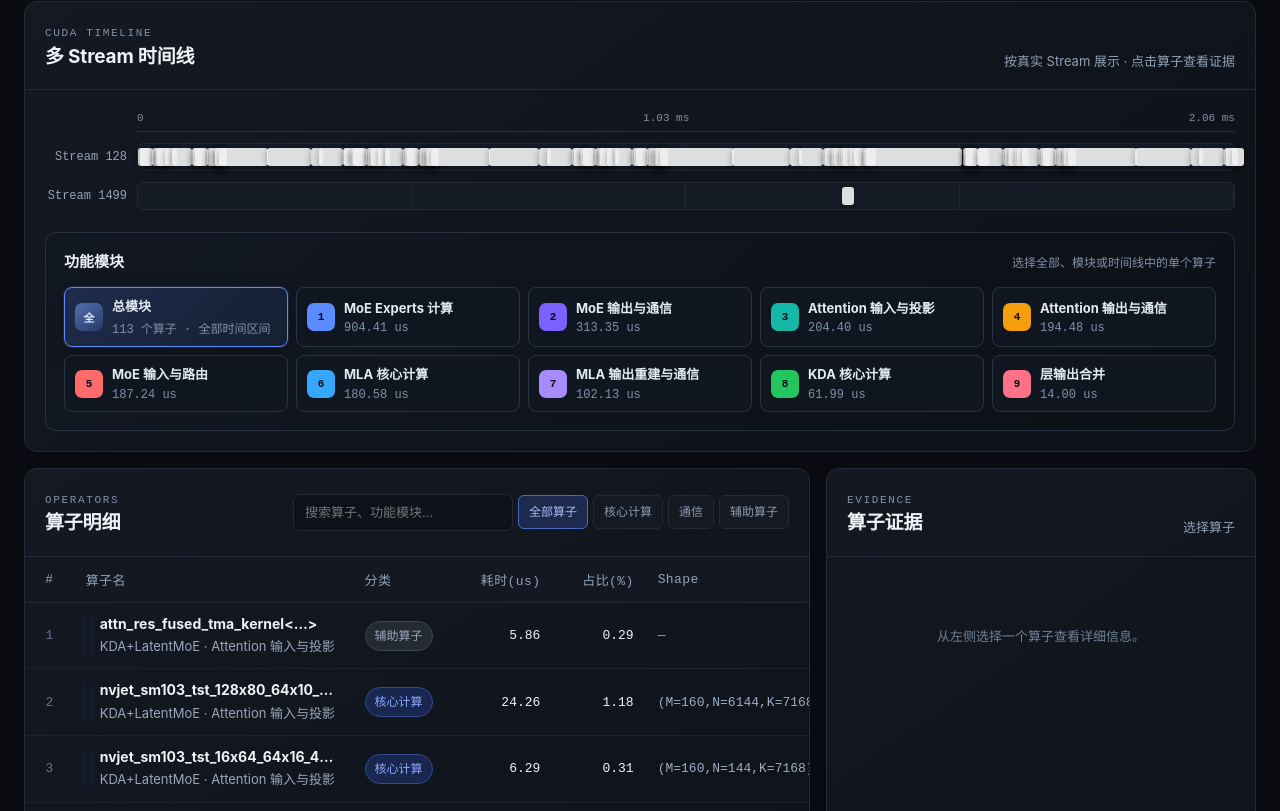
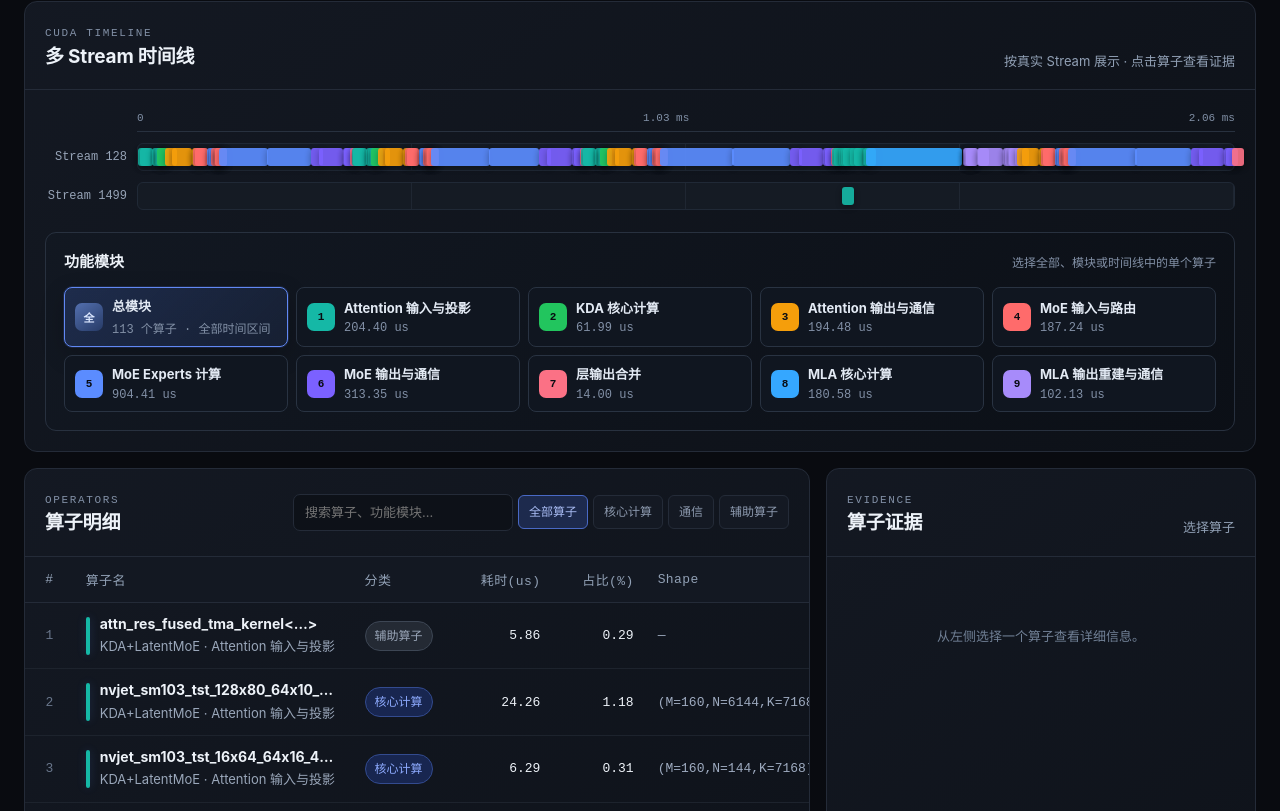
Before and after one commit to Vincent-zym/NsysScope, a Next.js app: page / in a window 1280 px wide. Shown: the part 1229-2040 px from the top of the page. Built offline with nearby package versions, Linux system fonts and the light colour scheme.

Commit message:
Normalize pattern stage keys for timeline filtering

```diff
--- a/app/page.js
+++ b/app/page.js
@@ -53,8 +53,15 @@ function operatorDisplayName(operator) {
   return operator.kernelName || compactKernelName(operator.fullName) || operator.name || "未知算子";
 }
 
-const stageKey = (stage) => stage?.key || stage?.stageKey || stage?.name || "";
-const operatorStageKey = (operator) => operator?.stageKey || operator?.stage || "";
+const normalizeStageKey = (value) => {
+  const text = String(value || "");
+  if (text.startsWith("__pattern_total__::")) return text.slice("__pattern_total__::".length);
+  // Compatibility with analysis.json files generated before pattern-level
+  // stage keys were introduced.
+  return text.includes("::") ? text.slice(text.lastIndexOf("::") + 2) : text;
+};
+const stageKey = (stage) => normalizeStageKey(stage?.key || stage?.stageKey || stage?.name);
+const operatorStageKey = (operator) => normalizeStageKey(operator?.stageKey || operator?.stage);
 const unitKey = (unit) => String(unit?.id || unit?.unitId || unit?.position || unit?.unitPosition || "");
 const operatorUnitKey = (operator) => String(
   operator?.unitId || operator?.unitPosition || "",
```
Also changed, not shown: public/demo-analysis.json, 2 other files (tests, documents, lock files or other folders).
